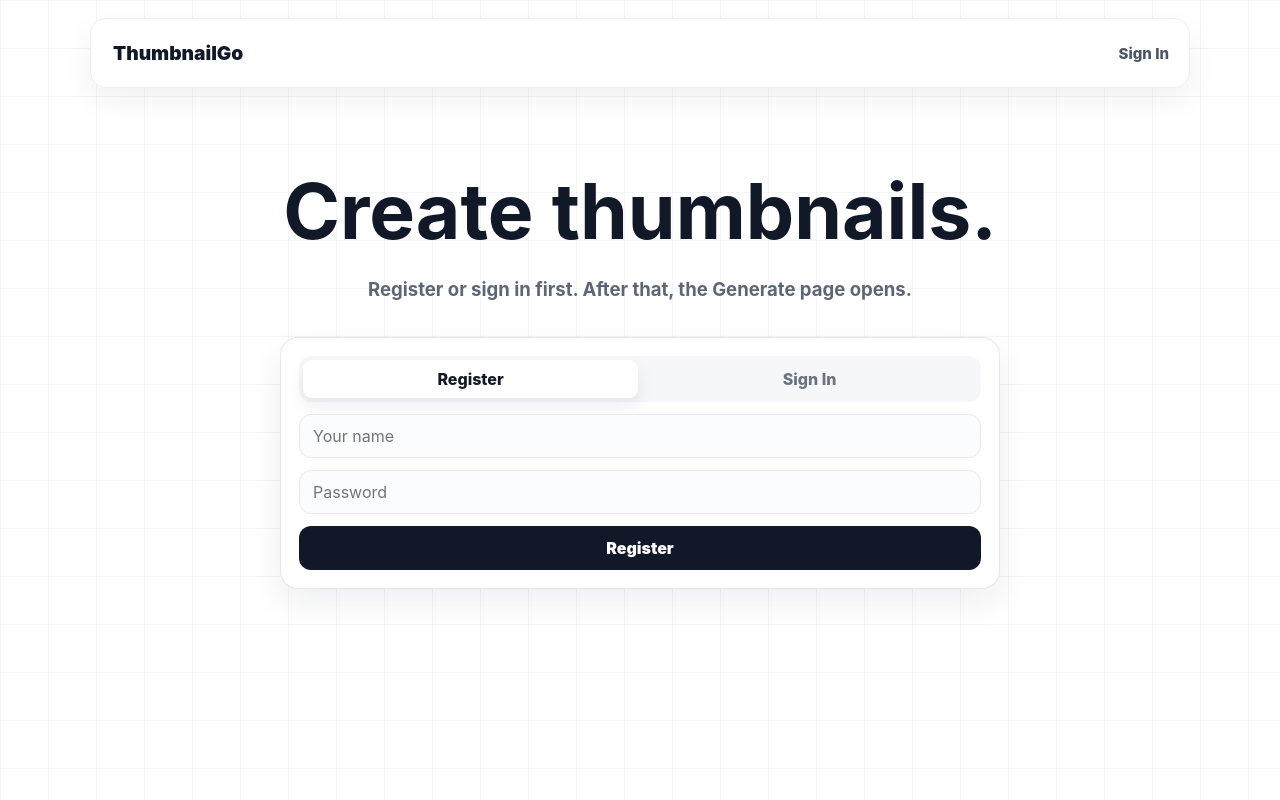
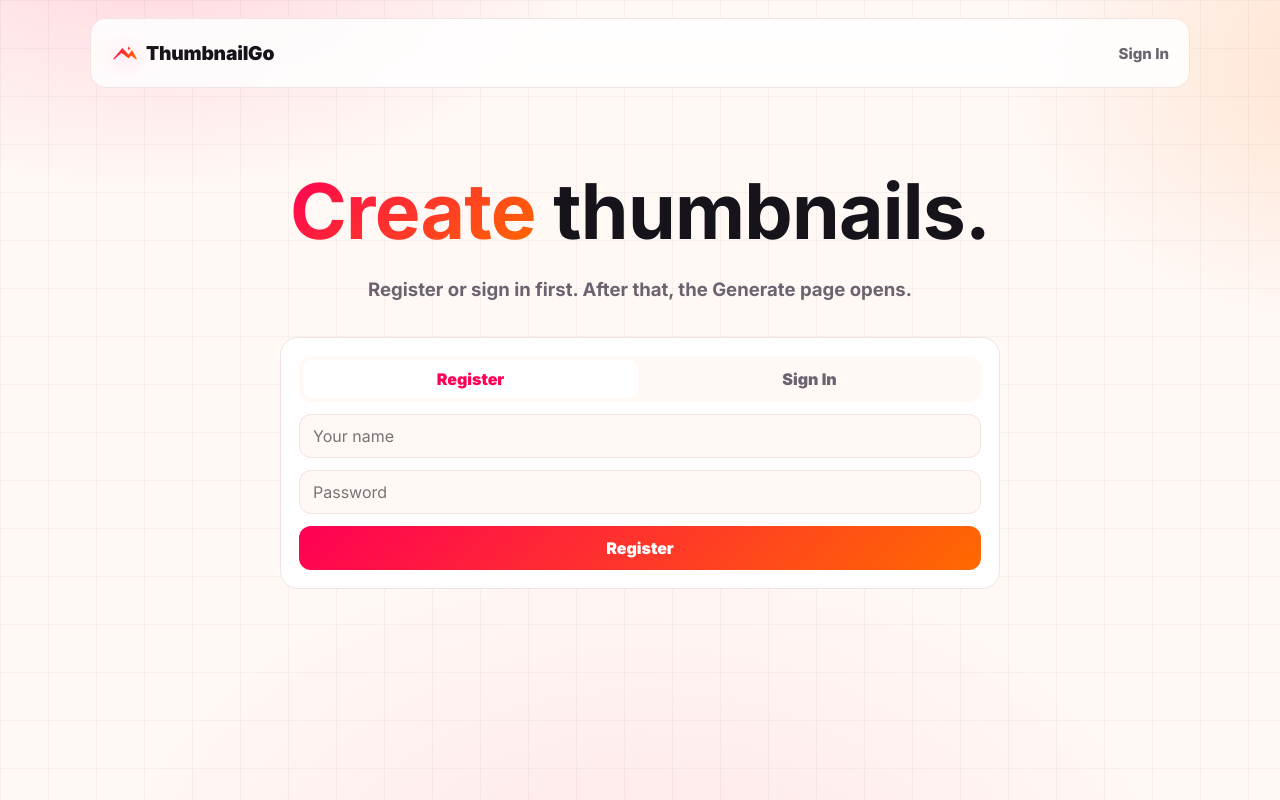
Before and after one commit to rohitsohni/ai-thumbnail-generator, a React (Vite) app in the folder client/: page / in a window 1280 px wide. Built offline with nearby package versions, Linux system fonts and the light colour scheme.

Commit message:
Redesign UI with the brand gradient, logo mark, and Inter font

```diff
--- a/client/index.html
+++ b/client/index.html
@@ -4,6 +4,12 @@
     <meta charset="UTF-8" />
     <link rel="icon" type="image/svg+xml" href="/src/assets/thumbnailgo/logo.svg" />
     <meta name="viewport" content="width=device-width, initial-scale=1.0" />
+    <link rel="preconnect" href="https://fonts.googleapis.com" />
+    <link rel="preconnect" href="https://fonts.gstatic.com" crossorigin />
+    <link
+      href="https://fonts.googleapis.com/css2?family=Inter:wght@400;500;600;700;800;900&display=swap"
+      rel="stylesheet"
+    />
     <title>ThumbnailGo - AI Thumbnail Generator</title>
   </head>
   <body>
--- a/client/src/App.tsx
+++ b/client/src/App.tsx
@@ -1,6 +1,7 @@
 import { ImagePlus, Sparkles, Trash2, Upload } from "lucide-react";
 import type { FormEvent } from "react";
 import { useState } from "react";
+import logoMark from "./assets/thumbnailgo/logo.svg";
 import { createThumbnail, deleteThumbnail } from "./lib/api";
 import type { Thumbnail } from "./lib/assets";
 import { composeThumbnailWithTitle } from "./lib/overlay";
@@ -189,6 +190,7 @@ export default function App() {
           }}
           type="button"
         >
+          <img alt="" className="logoMark" src={logoMark} />
           ThumbnailGo
         </button>
         <div className="navActions">
@@ -232,7 +234,7 @@ export default function App() {
         {!signedInUser || page === "auth" ? (
           <section className="heroSection authPage" id="auth">
             <div className="heroText">
-              <h1>Create thumbnails.</h1>
+              <h1><span>Create</span> thumbnails.</h1>
               <p>Register or sign in first. After that, the Generate page opens.</p>
             </div>
 
@@ -281,7 +283,7 @@ export default function App() {
         {signedInUser && page === "generate" ? (
           <section className="heroSection generatePage" id="generate">
             <div className="heroText">
-              <h1>Generate thumbnail.</h1>
+              <h1><span>Generate</span> thumbnail.</h1>
               <p>Signed in as {signedInUser.name}. Type your thumbnail idea below.</p>
             </div>
 
@@ -320,7 +322,7 @@ export default function App() {
         {signedInUser && page === "account" ? (
           <section className="heroSection accountPage">
             <div className="heroText">
-              <h1>My Account.</h1>
+              <h1>My <span>Account</span>.</h1>
               <p>{generations.length ? `${generations.length} saved generation${generations.length === 1 ? "" : "s"}.` : "Your generated images will appear here."}</p>
             </div>
 
--- a/client/src/styles.css
+++ b/client/src/styles.css
@@ -1,7 +1,20 @@
 :root {
-  color: #111827;
-  background: #ffffff;
-  font-family: Inter, ui-sans-serif, system-ui, -apple-system, BlinkMacSystemFont, "Segoe UI", sans-serif;
+  --brand-1: #ff0055;
+  --brand-2: #ff6a00;
+  --brand-gradient: linear-gradient(135deg, var(--brand-1), var(--brand-2));
+  --ink: #17131a;
+  --muted: #6b6470;
+  --faint: #948d99;
+  --surface: #ffffff;
+  --surface-tint: #fff8f5;
+  --border: #efe4e2;
+  --border-strong: rgba(23, 19, 26, 0.12);
+  --shadow-color: 336, 100%, 50%;
+  --danger: #d6304a;
+
+  color: var(--ink);
+  background: var(--surface-tint);
+  font-family: "Inter", ui-sans-serif, system-ui, -apple-system, BlinkMacSystemFont, "Segoe UI", sans-serif;
   font-synthesis: none;
   text-rendering: optimizeLegibility;
   -webkit-font-smoothing: antialiased;
@@ -27,16 +40,21 @@ textarea {
 }
 
 .siteShell {
-  background: #fff;
+  background:
+    radial-gradient(720px 420px at 12% -8%, rgba(255, 0, 85, 0.14), transparent 60%),
+    radial-gradient(680px 480px at 108% 8%, rgba(255, 106, 0, 0.16), transparent 55%),
+    radial-gradient(900px 620px at 50% 115%, rgba(255, 0, 85, 0.08), transparent 60%),
+    var(--surface-tint);
   min-height: 100vh;
 }
 
 .topbar {
   align-items: center;
-  background: #fff;
-  border: 1px solid #eceff3;
+  background: rgba(255, 255, 255, 0.82);
+  backdrop-filter: blur(14px);
+  border: 1px solid var(--border);
   border-radius: 16px;
-  box-shadow: 0 12px 32px rgba(17, 24, 39, 0.06);
+  box-shadow: 0 14px 36px hsla(var(--shadow-color) / 0.1);
   display: flex;
   gap: 28px;
   height: 70px;
@@ -52,22 +70,28 @@ textarea {
 }
 
 .logoLockup {
+  align-items: center;
   background: transparent;
   border: 0;
+  color: var(--ink);
   cursor: pointer;
+  display: inline-flex;
+  font-size: 1.2rem;
+  font-weight: 900;
+  gap: 9px;
+  letter-spacing: -0.01em;
   padding: 0;
 }
 
-.logoLockup {
-  color: #111827;
-  font-size: 1.2rem;
-  font-weight: 950;
-  letter-spacing: 0;
+.logoMark {
+  filter: drop-shadow(0 4px 10px rgba(255, 0, 85, 0.35));
+  height: 24px;
+  width: 24px;
 }
 
 .navLinks {
   align-items: center;
-  color: #606a78;
+  color: var(--muted);
   display: flex;
   font-size: 0.94rem;
   font-weight: 700;
@@ -80,8 +104,8 @@ textarea {
 }
 
 .navLinks .active {
-  background: #f3f4f6;
-  color: #111827;
+  background: var(--surface-tint);
+  color: var(--ink);
 }
 
 .navActions {
@@ -93,34 +117,45 @@ textarea {
 .signin {
   background: transparent;
   border: 0;
-  color: #4b5563;
+  color: var(--muted);
   cursor: pointer;
   font-size: 0.94rem;
   font-weight: 800;
+  transition: color 0.15s ease;
+}
+
+.signin:hover {
+  color: var(--ink);
 }
 
 .navText {
   background: transparent;
   border: 0;
   border-radius: 999px;
-  color: #606a78;
+  color: var(--muted);
   cursor: pointer;
   font-size: 0.94rem;
   font-weight: 800;
   min-height: 38px;
   padding: 0 13px;
+  transition: background 0.15s ease, color 0.15s ease;
+}
+
+.navText:hover {
+  color: var(--ink);
 }
 
 .navText.active {
-  background: #f3f4f6;
-  color: #111827;
+  background: linear-gradient(135deg, rgba(255, 0, 85, 0.12), rgba(255, 106, 0, 0.12));
+  color: var(--brand-1);
 }
 
 .generateFree {
   align-items: center;
-  background: #111827;
+  background: var(--brand-gradient);
   border: 0;
   border-radius: 13px;
+  box-shadow: 0 10px 24px hsla(var(--shadow-color) / 0.28);
   color: #fff;
   cursor: pointer;
   display: inline-flex;
@@ -129,12 +164,19 @@ textarea {
   justify-content: center;
   min-height: 46px;
   padding: 0 22px;
+  transition: transform 0.15s ease, box-shadow 0.15s ease, filter 0.15s ease;
+}
+
+.generateFree:hover:not(:disabled) {
+  box-shadow: 0 14px 30px hsla(var(--shadow-color) / 0.38);
+  filter: brightness(1.04);
+  transform: translateY(-1px);
 }
 
 .heroSection {
   background-image:
-    linear-gradient(rgba(17, 24, 39, 0.045) 1px, transparent 1px),
-    linear-gradient(90deg, rgba(17, 24, 39, 0.045) 1px, transparent 1px);
+    linear-gradient(rgba(23, 19, 26, 0.035) 1px, transparent 1px),
+    linear-gradient(90deg, rgba(23, 19, 26, 0.035) 1px, transparent 1px);
   background-size: 48px 48px;
   min-height: 100vh;
   padding: 172px 24px 80px;
@@ -152,19 +194,21 @@ p {
 }
 
 h1 {
-  color: #111827;
+  color: var(--ink);
   font-size: clamp(3.1rem, 6vw, 5.45rem);
-  letter-spacing: 0;
+  letter-spacing: -0.01em;
   line-height: 1.05;
 }
 
 h1 span {
-  color: #111827;
-  display: block;
+  background: var(--brand-gradient);
+  background-clip: text;
+  color: transparent;
+  -webkit-text-fill-color: transparent;
 }
 
 .heroText p {
-  color: #5d6675;
+  color: var(--muted);
   font-size: 1.16rem;
   font-weight: 650;
   line-height: 1.55;
@@ -173,10 +217,10 @@ h1 span {
 }
 
 .promptCard {
-  background: #fff;
-  border: 1px solid rgba(17, 24, 39, 0.1);
+  background: var(--surface);
+  border: 1px solid var(--border);
   border-radius: 18px;
-  box-shadow: 0 18px 42px rgba(17, 24, 39, 0.09);
+  box-shadow: 0 18px 42px hsla(var(--shadow-color) / 0.08);
   display: grid;
   gap: 12px;
   margin: 42px auto 0;
@@ -187,10 +231,10 @@ h1 span {
 }
 
 .authCard {
-  background: #fff;
-  border: 1px solid rgba(17, 24, 39, 0.1);
+  background: var(--surface);
+  border: 1px solid var(--border);
   border-radius: 18px;
-  box-shadow: 0 14px 34px rgba(17, 24, 39, 0.07);
+  box-shadow: 0 14px 34px hsla(var(--shadow-color) / 0.07);
   margin: 34px auto 0;
   max-width: 720px;
   padding: 18px;
@@ -203,7 +247,7 @@ h1 span {
 }
 
 .authTabs {
-  background: #f6f7f9;
+  background: var(--surface-tint);
   border-radius: 12px;
   display: grid;
   gap: 4px;
@@ -215,48 +259,58 @@ h1 span {
   background: transparent;
   border: 0;
   border-radius: 9px;
-  color: #6b7280;
+  color: var(--muted);
   cursor: pointer;
   font-weight: 850;
   min-height: 38px;
+  transition: background 0.15s ease, color 0.15s ease, box-shadow 0.15s ease;
 }
 
 .authTabs button.active {
-  background: #fff;
-  box-shadow: 0 8px 18px rgba(17, 24, 39, 0.08);
-  color: #111827;
+  background: var(--surface);
+  box-shadow: 0 8px 18px hsla(var(--shadow-color) / 0.1);
+  color: var(--brand-1);
 }
 
 .authCard input {
-  background: #fbfcfd;
-  border: 1px solid #e6eaf0;
+  background: var(--surface-tint);
+  border: 1px solid var(--border);
   border-radius: 12px;
-  color: #111827;
+  color: var(--ink);
   min-height: 44px;
   outline: 0;
   padding: 0 13px;
+  transition: border-color 0.15s ease, box-shadow 0.15s ease;
   width: 100%;
 }
 
 .authCard input:focus {
-  border-color: #111827;
-  box-shadow: 0 0 0 4px rgba(17, 24, 39, 0.08);
+  border-color: var(--brand-1);
+  box-shadow: 0 0 0 4px hsla(var(--shadow-color) / 0.1);
 }
 
 .authSubmit,
 .signedInState button {
-  background: #111827;
+  background: var(--brand-gradient);
   border: 0;
   border-radius: 12px;
+  box-shadow: 0 10px 22px hsla(var(--shadow-color) / 0.26);
   color: #fff;
   cursor: pointer;
   font-weight: 900;
   min-height: 44px;
   padding: 0 18px;
+  transition: transform 0.15s ease, box-shadow 0.15s ease, filter 0.15s ease;
+}
+
+.authSubmit:hover,
+.signedInState button:hover {
+  filter: brightness(1.04);
+  transform: translateY(-1px);
 }
 
 .authMessage {
-  color: #606a78;
+  color: var(--muted);
   font-size: 0.92rem;
   font-weight: 700;
   margin-top: 12px;
@@ -270,13 +324,13 @@ h1 span {
 }
 
 .signedInState span {
-  color: #6b7280;
+  color: var(--muted);
   font-size: 0.92rem;
   font-weight: 700;
 }
 
 .signedInState strong {
-  color: #111827;
+  color: var(--ink);
   overflow: hidden;
   text-overflow: ellipsis;
   white-space: nowrap;
@@ -285,7 +339,7 @@ h1 span {
 .promptCard textarea {
   background: transparent;
   border: 0;
-  color: #111827;
+  color: var(--ink);
   min-height: 92px;
   outline: 0;
   resize: none;
@@ -293,7 +347,7 @@ h1 span {
 }
 
 .promptCard textarea::placeholder {
-  color: #969da8;
+  color: var(--faint);
   font-weight: 650;
 }
 
@@ -305,25 +359,34 @@ h1 span {
 
 .uploadButton {
   align-items: center;
-  background: #f8fafc;
-  border: 1px solid #eef0f4;
+  background: var(--surface-tint);
+  border: 1px solid var(--border);
   border-radius: 12px;
-  color: #7a8390;
+  color: var(--brand-1);
   cursor: pointer;
   display: inline-flex;
   height: 42px;
   justify-content: center;
+  transition: background 0.15s ease, border-color 0.15s ease;
   width: 42px;
 }
 
+.uploadButton:hover {
+  background: #fff0eb;
+  border-color: #ffd2c2;
+}
+
 .generateFree:disabled {
-  background: #f5f7fa;
-  color: #c5cbd4;
+  background: #f1eef0;
+  box-shadow: none;
+  color: #c5bfc3;
   cursor: not-allowed;
+  filter: none;
+  transform: none;
 }
 
 .statusMessage {
-  color: #606a78;
+  color: var(--muted);
   font-size: 0.94rem;
   font-weight: 750;
   margin: 16px auto 0;
@@ -333,10 +396,10 @@ h1 span {
 
 .resultCard,
 .accountPanel {
-  background: #fff;
-  border: 1px solid rgba(17, 24, 39, 0.1);
+  background: var(--surface);
+  border: 1px solid var(--border);
   border-radius: 18px;
-  box-shadow: 0 18px 42px rgba(17, 24, 39, 0.09);
+  box-shadow: 0 18px 42px hsla(var(--shadow-color) / 0.08);
   margin: 22px auto 0;
   max-width: 720px;
   padding: 14px;
@@ -366,14 +429,14 @@ h1 span {
 
 .resultCard strong,
 .generationCard strong {
-  color: #111827;
+  color: var(--ink);
   overflow: hidden;
   text-overflow: ellipsis;
   white-space: nowrap;
 }
 
 .resultCard span {
-  color: #606a78;
+  color: var(--muted);
   font-weight: 700;
 }
 
@@ -388,11 +451,18 @@ h1 span {
 }
 
 .generationCard {
-  border: 1px solid #eceff3;
+  border: 1px solid var(--border);
   border-radius: 14px;
   display: grid;
   gap: 10px;
   padding: 10px;
+  transition: border-color 0.15s ease, box-shadow 0.15s ease, transform 0.15s ease;
+}
+
+.generationCard:hover {
+  border-color: #ffd2c2;
+  box-shadow: 0 14px 30px hsla(var(--shadow-color) / 0.14);
+  transform: translateY(-2px);
 }
 
 .generationCard img {
@@ -411,7 +481,7 @@ h1 span {
 }
 
 .generationCard a {
-  color: #111827;
+  color: var(--brand-1);
   font-weight: 900;
 }
 
@@ -420,13 +490,14 @@ h1 span {
   background: #fff;
   border: 1px solid #ffd3d3;
   border-radius: 10px;
-  color: #c21f32;
+  color: var(--danger);
   cursor: pointer;
   display: inline-flex;
   font-weight: 900;
   gap: 6px;
   min-height: 36px;
   padding: 0 10px;
+  transition: background 0.15s ease;
 }
 
 .generationActions button:hover {
@@ -435,7 +506,7 @@ h1 span {
 
 .emptyState {
   align-items: center;
-  color: #606a78;
+  color: var(--muted);
   display: grid;
   gap: 12px;
   justify-items: center;
@@ -443,15 +514,26 @@ h1 span {
   text-align: center;
 }
 
+.emptyState svg {
+  color: var(--brand-1);
+}
+
 .emptyState button {
-  background: #111827;
+  background: var(--brand-gradient);
   border: 0;
   border-radius: 12px;
+  box-shadow: 0 10px 22px hsla(var(--shadow-color) / 0.26);
   color: #fff;
   cursor: pointer;
   font-weight: 900;
   min-height: 42px;
   padding: 0 18px;
+  transition: transform 0.15s ease, filter 0.15s ease;
+}
+
+.emptyState button:hover {
+  filter: brightness(1.04);
+  transform: translateY(-1px);
 }
 
 @media (max-width: 980px) {
```
